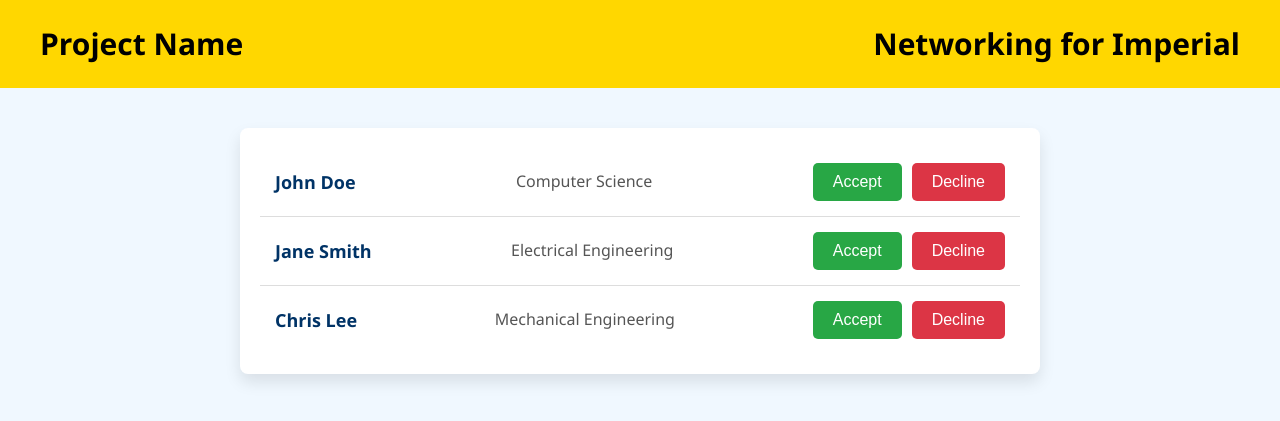
After one commit to willholyhasted/SSE_group_project, a Flask app: template src/templates/applicants.html in a window 1280 px wide. The commit adds this page. Shown: the top 421 px of the page. Run offline with Flask 3, Linux system fonts and the light colour scheme; the template is opened without the code that fills it, so the values that code supplies are empty.

Commit message:
Added the applicants and profile html

```diff
--- a/src/static/index_style.css
+++ b/src/static/index_style.css
@@ -100,3 +100,159 @@ button:hover {
 .register-link a:hover {
     text-decoration: underline;
 }
+
+
+.header-projects {
+    display: flex;
+    justify-content: space-between;
+    align-items: center;
+    background-color: #ffd700; /* Vivid coral red */
+    color: black;
+    padding: 20px 40px;
+    font-size: 30px;
+}
+
+.project-name {
+    font-weight: bold;
+}
+
+.app-name {
+    font-weight: bold;
+}
+
+/* Container for the applicant list */
+.container-projects {
+    max-width: 800px;
+    margin: 40px auto;
+    padding: 20px;
+    background-color: white;
+    border-radius: 8px;
+    box-shadow: 0 8px 16px rgba(0, 0, 0, 0.1);
+}
+
+/* Applicant List */
+.applicant {
+    display: flex;
+    justify-content: space-between;
+    align-items: center;
+    padding: 15px;
+    border-bottom: 1px solid #ddd;
+}
+
+.applicant:last-child {
+    border-bottom: none;
+}
+
+/* Clickable applicant names */
+.applicant-name {
+    font-size: 18px;
+    font-weight: bold;
+    color: #003366; /* Deep blue for applicant names */
+    text-decoration: none;
+    transition: color 0.3s ease;
+}
+
+.applicant-name:hover {
+    color: #007bff; /* Change color on hover */
+    text-decoration: underline;
+}
+
+/* Major styling */
+.major {
+    font-size: 16px;
+    color: #555;
+}
+
+/* Buttons container */
+.buttons {
+    display: flex;
+    gap: 10px;
+}
+
+/* Button styling */
+button {
+    padding: 10px 20px;
+    font-size: 16px;
+    border: none;
+    border-radius: 5px;
+    cursor: pointer;
+    transition: background-color 0.3s ease;
+}
+
+.accept {
+    background-color: #28a745;
+    color: white;
+}
+
+.accept:hover {
+    background-color: #218838;
+}
+
+.decline {
+    background-color: #dc3545;
+    color: white;
+}
+
+.decline:hover {
+    background-color: #c82333;
+}
+
+
+/* Profile Container */
+.profile-container {
+    max-width: 1000px;
+    margin: 40px auto;
+    padding: 20px;
+    background-color: white;
+    border-radius: 8px;
+    box-shadow: 0 8px 16px rgba(0, 0, 0, 0.1);
+    display: flex;
+    gap: 20px;
+}
+
+/* Left Section */
+.profile-left {
+    flex: 1.3;
+    padding: 20px;
+    background-color: #f9f9f9;
+    border-radius: 8px;
+    box-shadow: inset 0 4px 8px rgba(0, 0, 0, 0.05);
+}
+
+.profile-left p {
+    font-size: 16px;
+    color: #333;
+    margin-bottom: 10px;
+}
+
+.profile-left ul {
+    margin-top: 10px;
+    margin-left: 20px;
+}
+
+.profile-left a {
+    color: #007bff;
+    text-decoration: none;
+}
+
+.profile-left a:hover {
+    text-decoration: underline;
+}
+
+/* Right Section */
+.profile-right {
+    flex: 2;
+    padding: 20px;
+}
+
+.profile-right h2 {
+    font-size: 24px;
+    color: #003366;
+    margin-bottom: 20px;
+}
+
+.profile-right p {
+    font-size: 16px;
+    color: #555;
+    line-height: 1.6;
+}
--- /dev/null
+++ b/src/templates/applicants.html
@@ -0,0 +1,47 @@
+<!DOCTYPE html>
+<html lang="en">
+<head>
+    <meta charset="UTF-8">
+    <meta name="viewport" content="width=device-width, initial-scale=1.0">
+    <title>Applicant List</title>
+    <link rel="stylesheet" href="../static/index_style.css">
+</head>
+<body>
+
+    <!-- Top Block -->
+    <div class="header-projects">
+        <div class="project-name">Project Name</div>
+        <div class="app-name">Networking for Imperial</div>
+    </div>
+
+    <!-- Applicant List Block -->
+    <div class="container-projects">
+        <div class="applicant">
+            <a href="/profile/john-doe" class="applicant-name">John Doe</a>
+            <span class="major">Computer Science</span>
+            <div class="buttons">
+                <button class="accept">Accept</button>
+                <button class="decline">Decline</button>
+            </div>
+        </div>
+        <div class="applicant">
+            <a href="/profile/jane-smith" class="applicant-name">Jane Smith</a>
+            <span class="major">Electrical Engineering</span>
+            <div class="buttons">
+                <button class="accept">Accept</button>
+                <button class="decline">Decline</button>
+            </div>
+        </div>
+        <div class="applicant">
+            <a href="/profile/chris-lee" class="applicant-name">Chris Lee</a>
+            <span class="major">Mechanical Engineering</span>
+            <div class="buttons">
+                <button class="accept">Accept</button>
+                <button class="decline">Decline</button>
+            </div>
+        </div>
+        <!-- Add more applicants as needed -->
+    </div>
+
+</body>
+</html>
```
Also changed, not shown: src/templates/profile.html (added, +45 -0 lines).
